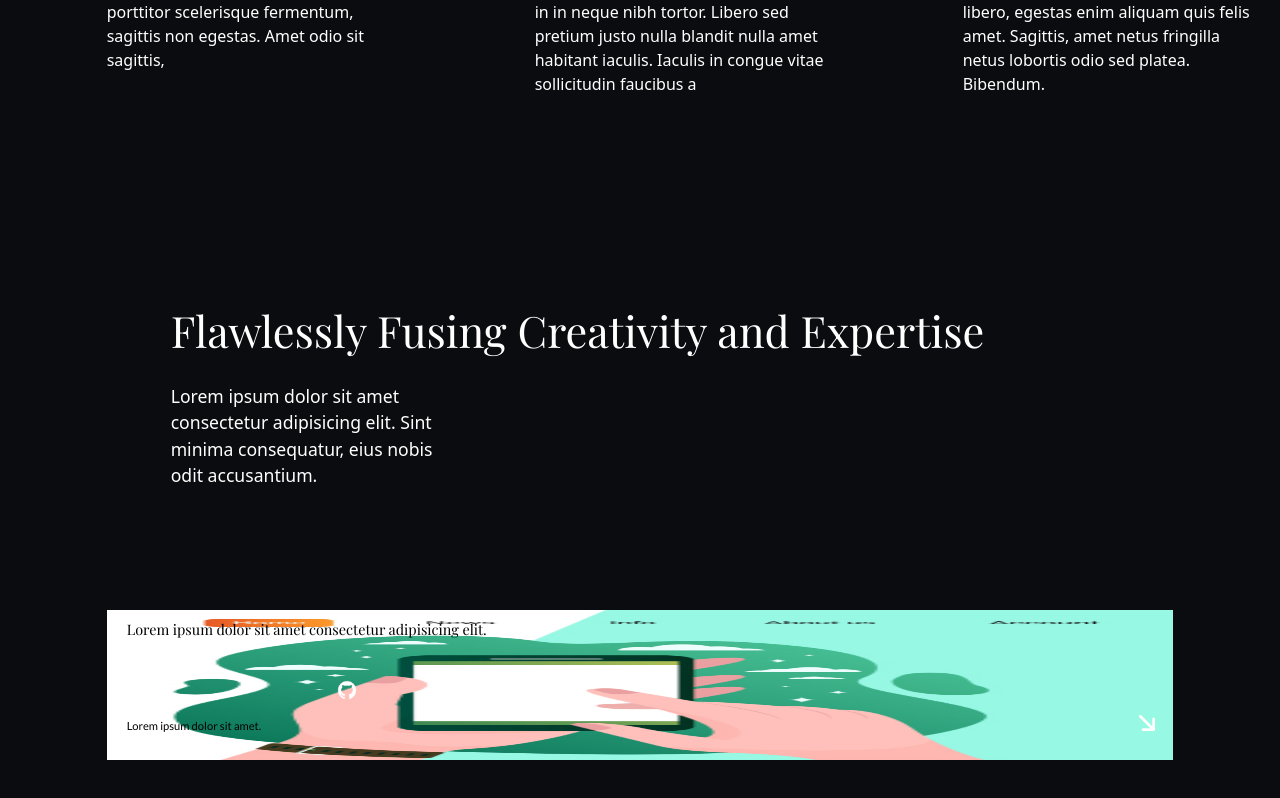
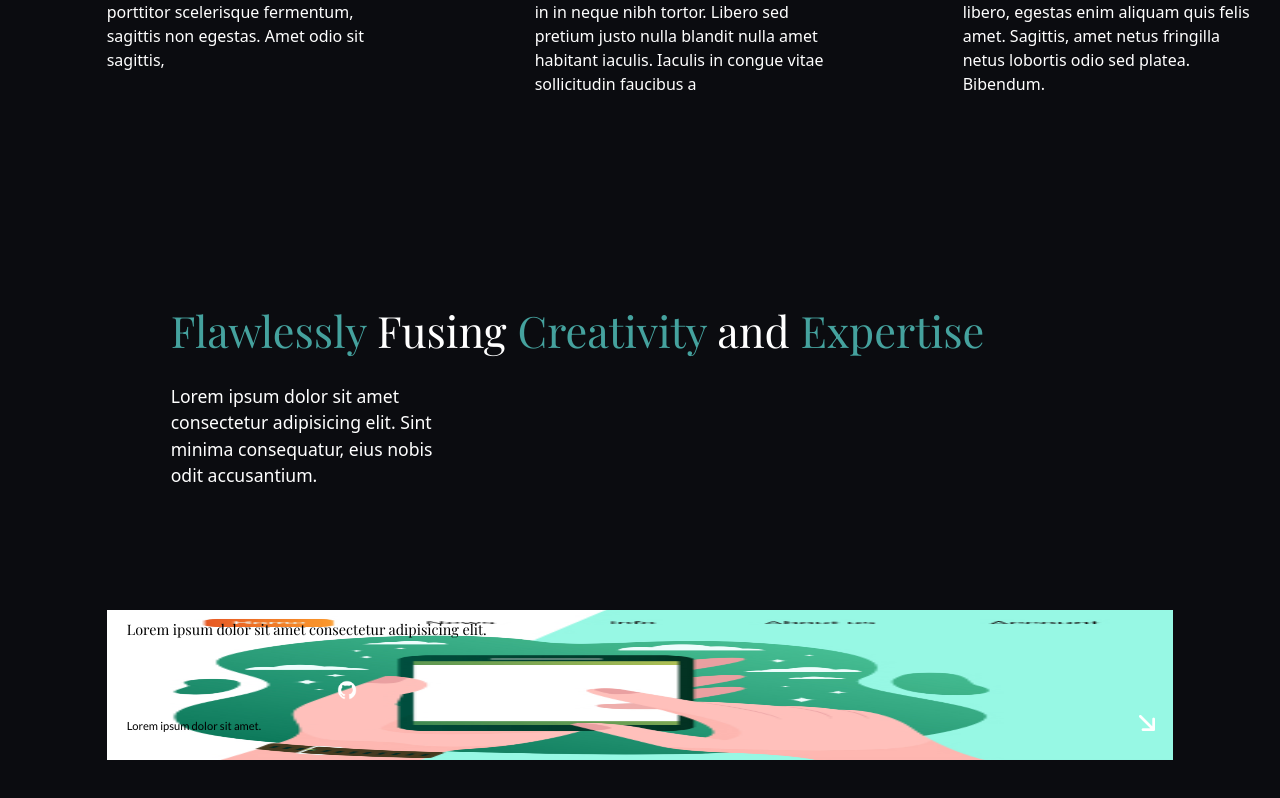
Before and after one commit to travisburns/portfoliosite, a React (Vite) app in the folder portfoliosite/: page / in a window 1280 px wide. Shown: the part 1494-2292 px from the top of the page. Built offline with nearby package versions, Linux system fonts and the light colour scheme.

Commit message:
Added contrast of teal to white for the project title colors. Emphasizing important traits

```diff
--- a/portfoliosite/src/scenes/Projects.jsx
+++ b/portfoliosite/src/scenes/Projects.jsx
@@ -10,7 +10,7 @@ const Projects = () => {
 
     <section id="projects" className="pt-48 pb-48">
       <div className="projects-title w-[90vw] ml-[5vw] mr-[5vw] pb-[12rem]">
-      <p className="project-title_desc text-[2.7em] w-[100%] font-playfair mb-5">Flawlessly Fusing Creativity and Expertise</p>
+      <p className="project-title_desc text-[2.7em] w-[100%] font-playfair mb-5"><span className="text-red">Flawlessly</span> Fusing <span className="text-red">Creativity</span> and <span className="text-red">Expertise</span></p>
       <div className="project-title-para">
         <p className="project-title-para-text w-[262px] h-[35px] text-[1.1rem]">Lorem ipsum dolor sit amet consectetur adipisicing elit. Sint minima consequatur, eius nobis odit accusantium.</p>
       </div>
```
